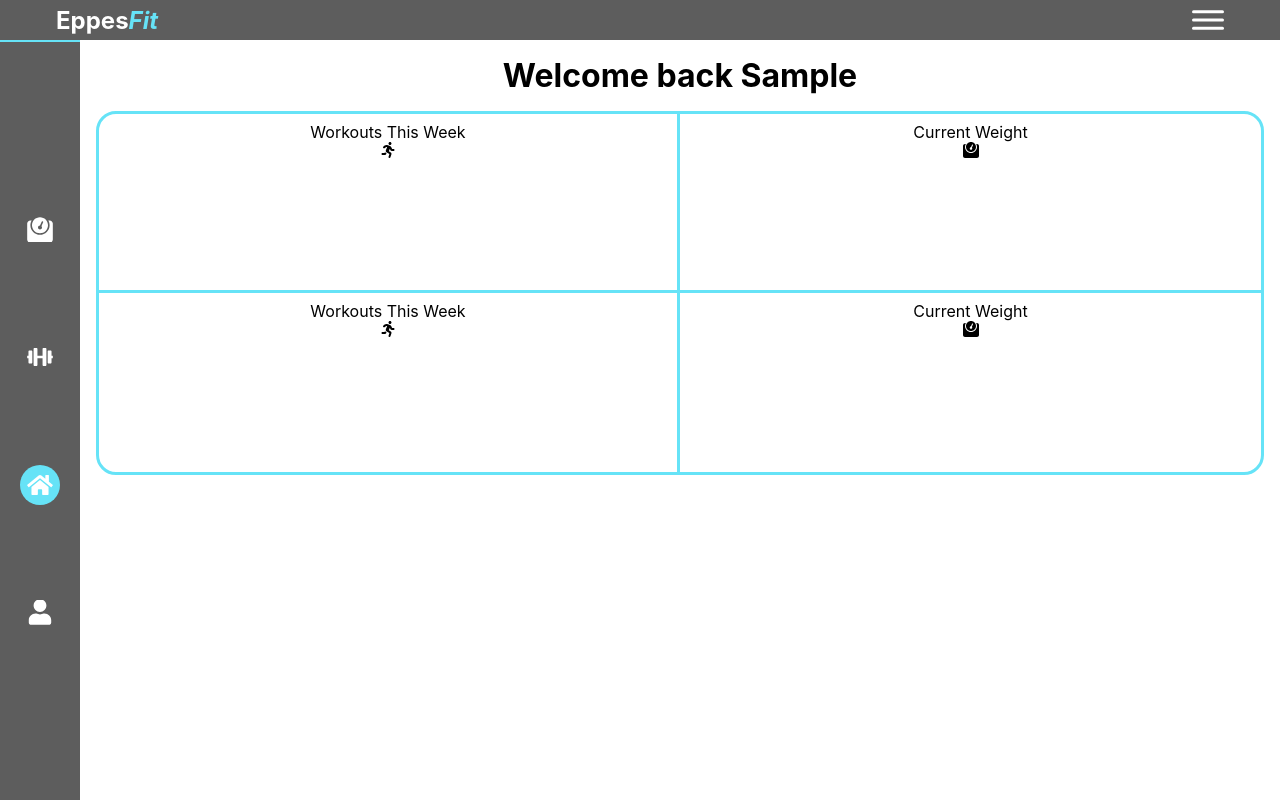
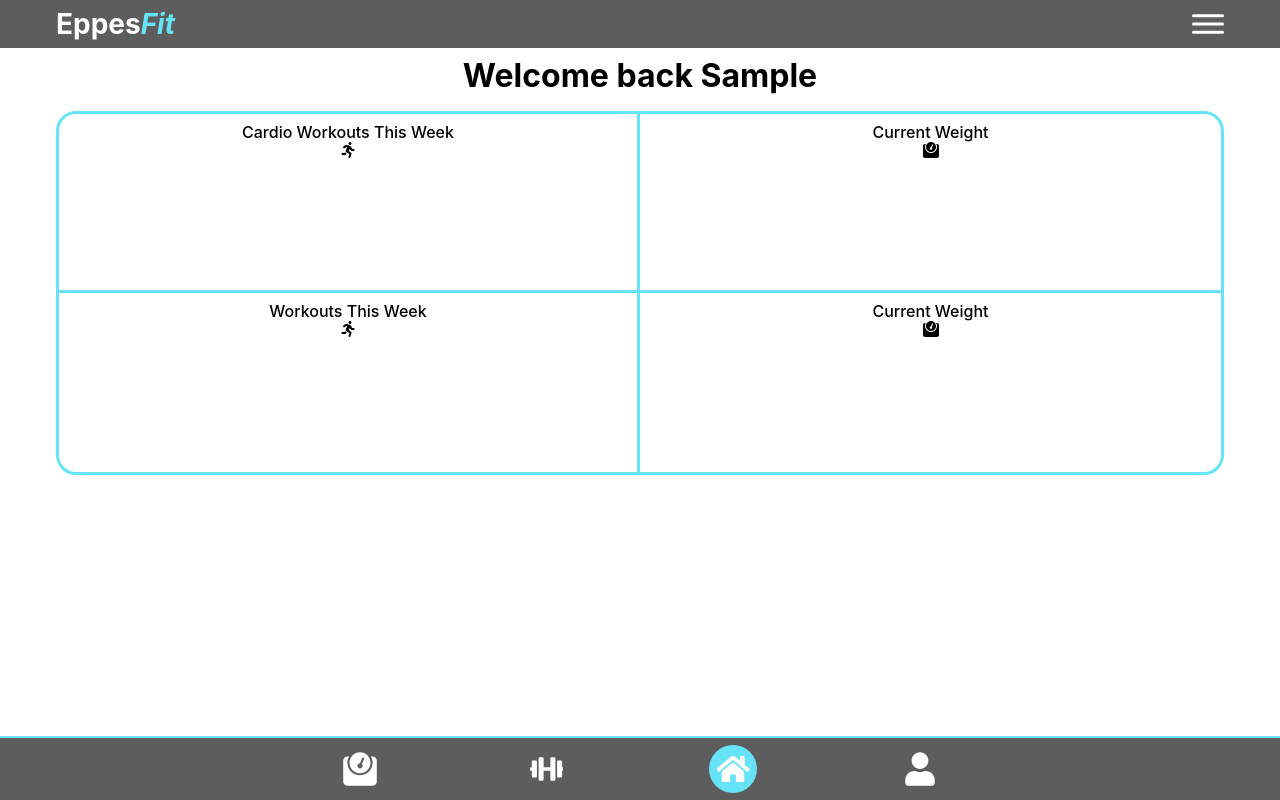
Before and after one commit to deppes365/workout-app, a React (Create React App) app: page /home in a window 1280 px wide. Built offline with nearby package versions, Linux system fonts and the light colour scheme; no server answers; sample sign-in values are in the browser's storage.

Commit message:
additional styling

```diff
--- a/src/app.scss
+++ b/src/app.scss
@@ -76,10 +76,18 @@ $breakpoints: (
 		align-items: center;
 		z-index: 100;
 
+		@include lg() {
+			height: 3rem;
+		}
+
 		.logo {
 			h1 {
 				color: #fff;
 				font-size: 1.5rem;
+
+				@include lg() {
+					font-size: 1.75rem;
+				}
 
 				span {
 					color: g.$accent-color;
@@ -207,13 +215,8 @@ $breakpoints: (
 
 	.appContainer {
 		width: 100%;
+	}
 
-		@include lg() {
-			position: absolute;
-			left: 5rem;
-			width: calc(100vw - 5rem);
-		}
-	}
 	.page {
 		width: 100%;
 		height: calc(100vh - $menu-height);
@@ -236,18 +239,12 @@ $breakpoints: (
 		background-color: g.$dark-color;
 		border-top: 2px solid g.$accent-color;
 
-		@include lg(){
+		@include lg() {
+			height: 4rem;
+
 			.container {
-				flex-direction: column;
-				justify-content: space-between;
-				align-items: center;
-				height: 60%;
+				width: 50%;
 			}
-			flex-direction: column;
-			top: 2.5rem;
-			left: 0;
-			width: 5rem;
-			height: calc(100vh - 2.5rem);
 		}
 
 		&.inactive {
@@ -269,6 +266,10 @@ $breakpoints: (
 				font-size: 2rem;
 				display: inline-block;
 				padding: 0.2rem;
+
+				@include lg() {
+					font-size: 2.5rem;
+				}
 			}
 
 			&.active {
@@ -316,6 +317,8 @@ $breakpoints: (
 
 						p {
 							margin-top: 0.5rem;
+							text-align: center;
+							font-weight: 500;
 						}
 					}
 				}
@@ -344,6 +347,7 @@ $breakpoints: (
 
 		.workoutSearchBar {
 			width: 100%;
+			max-width: 600px;
 			display: flex;
 			justify-content: center;
 			align-items: center;
@@ -352,6 +356,7 @@ $breakpoints: (
 			border-radius: 30px;
 			border: 1px solid g.$dark-color;
 			position: relative;
+			margin-top: 0.5rem;
 
 			input {
 				border: 0;
@@ -424,10 +429,19 @@ $breakpoints: (
 			width: 100%;
 			padding-top: 1rem;
 
-			@include sm() {
+			@include md() {
 				flex-direction: row;
+				align-items: flex-start;
+				justify-content: center;
+			}
+
+			@include lg() {
 				justify-content: center;
 				align-items: flex-start;
+			}
+
+			@include xl() {
+				justify-content: flex-start;
 			}
 		}
 	}
@@ -577,7 +591,7 @@ $breakpoints: (
 
 					input {
 						width: 3.6rem;
-						font-size: 1.5rem;
+						font-size: 1.25rem;
 						text-align: center;
 						margin-right: 0;
 
--- a/src/pages/home/Home.jsx
+++ b/src/pages/home/Home.jsx
@@ -58,7 +58,7 @@ function Home() {
 				<div className="overview-container">
 					<div className="grid-item-container">
 						<div className="grid-item">
-							<p>Workouts This Week</p>
+							<p>Cardio Workouts This Week</p>
 							<FaRunning className="overview-icon" />
 						</div>
 						<div className="grid-item">
```
